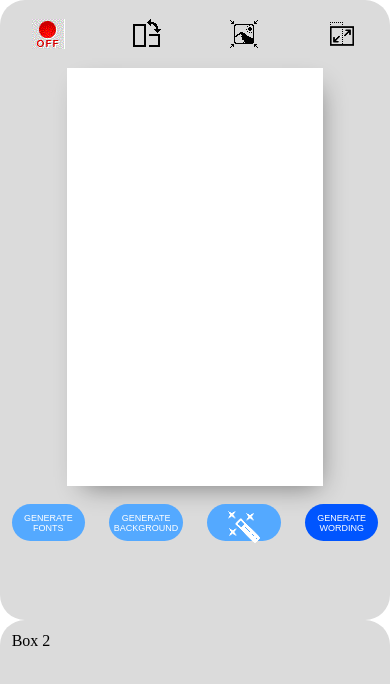
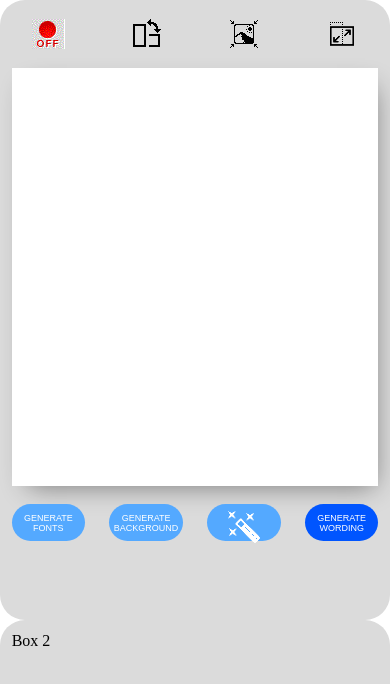
Before and after one commit to Theodore-Kelechukwu-Onyejiaku/quote-maker, a plain HTML site: page index.html in a window 390 px wide. Shown: the top 684 px of the page. Drawn offline with Linux system fonts and the light colour scheme.

Commit message:
change mobile view for left-tool-top

```diff
--- a/css/style.css
+++ b/css/style.css
@@ -102,7 +102,9 @@
         width: 100%;
         margin:0;
     }
-
+    .editor{
+        width: 100%;
+    }
     .left-tools-top button{
 
     }
```
